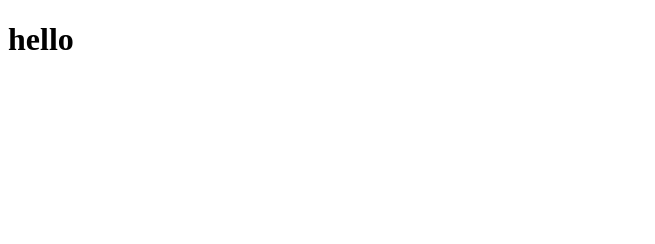
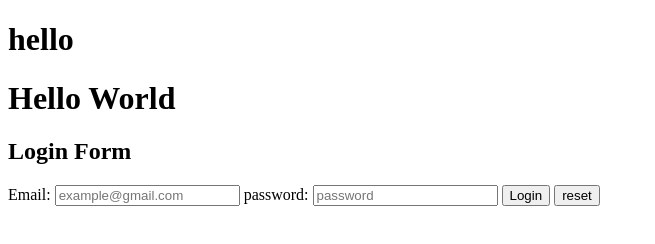
Before and after one commit to j0gpa/first-repo, a plain HTML site: page index.html in a window 1280 px wide. Shown: the whole page, without its empty margins (0-655 px from the left). Drawn offline with Linux system fonts and the light colour scheme.

Commit message:
Add Login Form Section (#1)
Co-authored-by: ezzsnowdev <ezzswondev@gmail.com>
Co-authored-by: ezzsnowdev <ezzsnowdev@gmail.com>

```diff
--- a/index.html
+++ b/index.html
@@ -6,6 +6,19 @@
     <title>Document</title>
 </head>
 <body>
-        <h1>hello</h1>
+    <h1>hello</h1>
+    <h1>Hello World</h1>
+     <section>
+        <h2> Login Form</h2>
+        <form>
+            <label for="email">Email:</label>
+            <input name="email" id="email" type="email" placeholder="example@gmail.com">
+
+            <label for="pass">password:</label>
+            <input name="pass" id="pass" type="password" placeholder="password">
+            <button type="submit">Login </button>
+            <button type="reset">reset </button>
+        </form>
+    </section>
 </body>
 </html>
```
